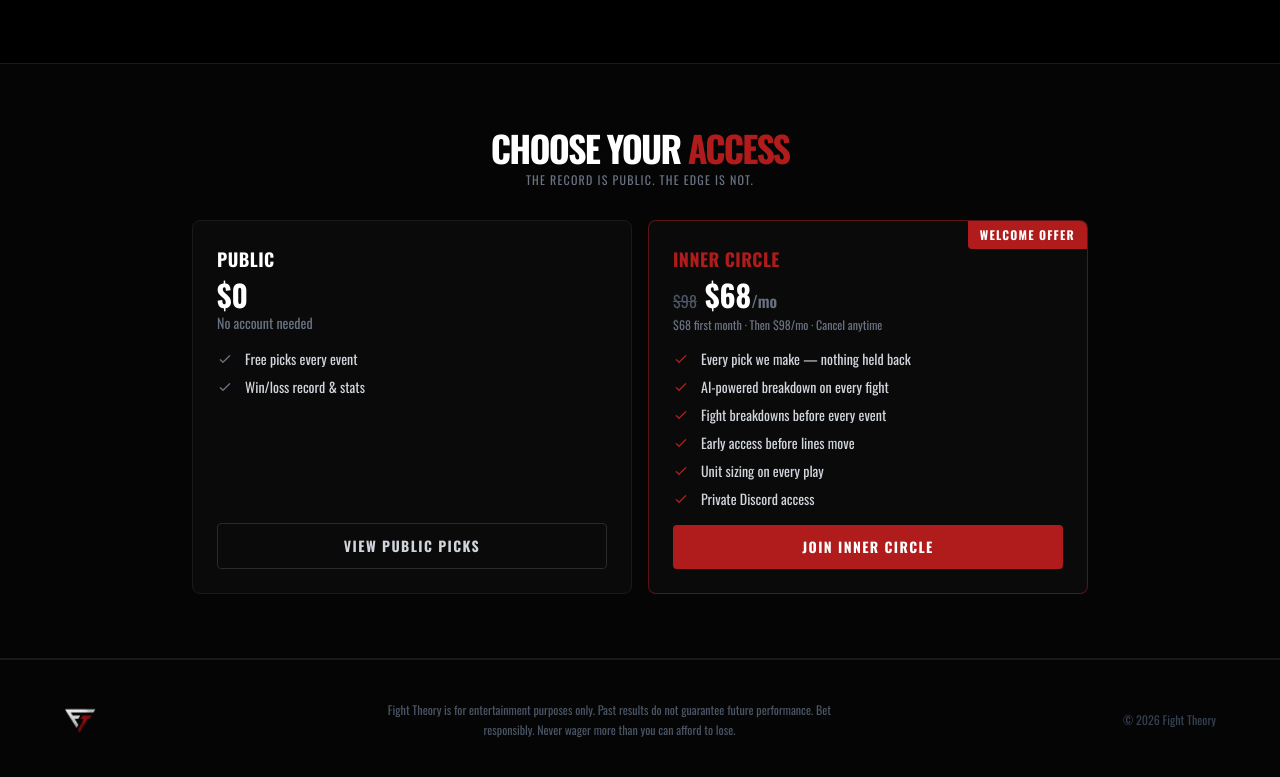
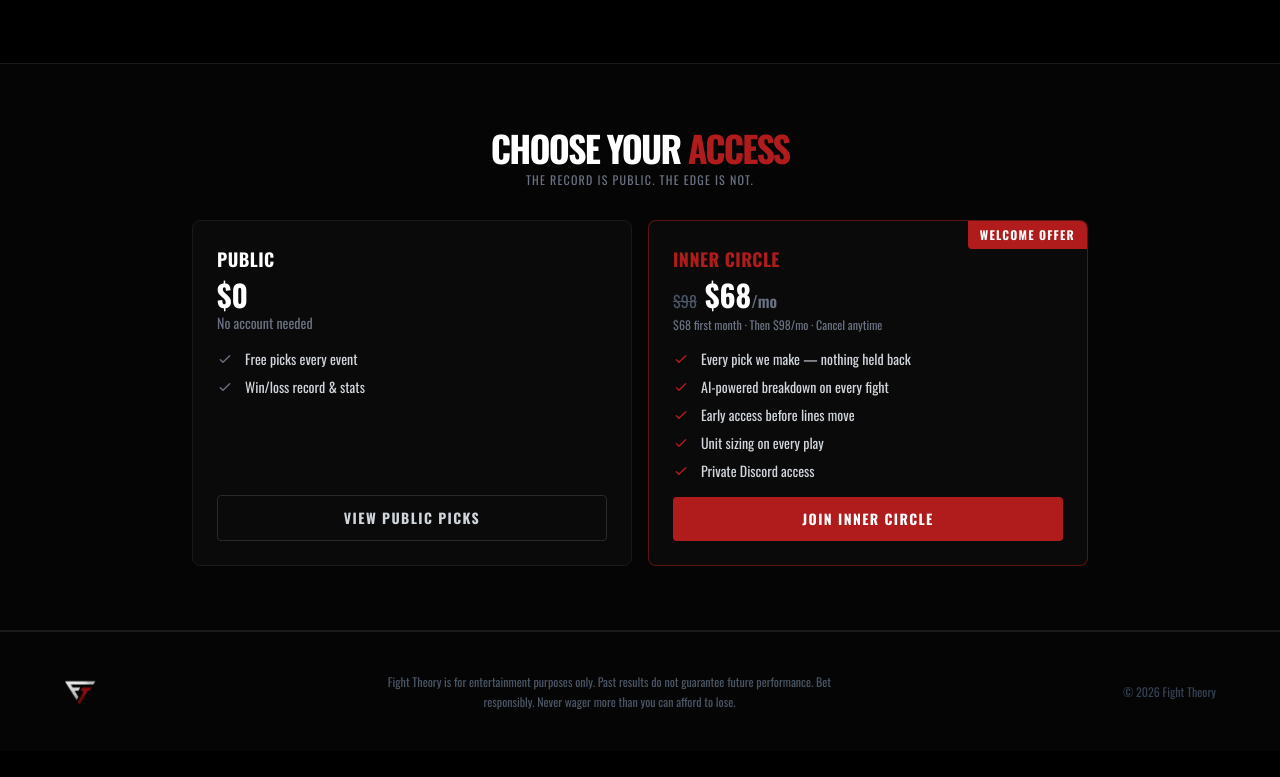
Before and after one commit to novaterradigital-ai/fighttheory, a Next.js app: page / in a window 1280 px wide. Shown: the part 1089-1866 px from the top of the page. After the commit the page ends 1840 px from the top, so only its background shows below. Built offline with nearby package versions, Linux system fonts and the light colour scheme; no server answers.

Commit message:
Remove fight breakdowns feature from inner circle list

```diff
--- a/src/app/inner-circle/page.tsx
+++ b/src/app/inner-circle/page.tsx
@@ -9,7 +9,6 @@
 const features = [
   'Every pick we make — nothing held back',
   'AI-powered breakdown on every fight',
-  'Fight breakdowns before every event',
   'Early access before lines move',
   'Unit sizing on every play',
   'Private Discord access',
--- a/src/app/page.tsx
+++ b/src/app/page.tsx
@@ -157,7 +157,6 @@
                 {[
                   'Every pick we make — nothing held back',
                   'AI-powered breakdown on every fight',
-                  'Fight breakdowns before every event',
                   'Early access before lines move',
                   'Unit sizing on every play',
                   'Private Discord access',
```
